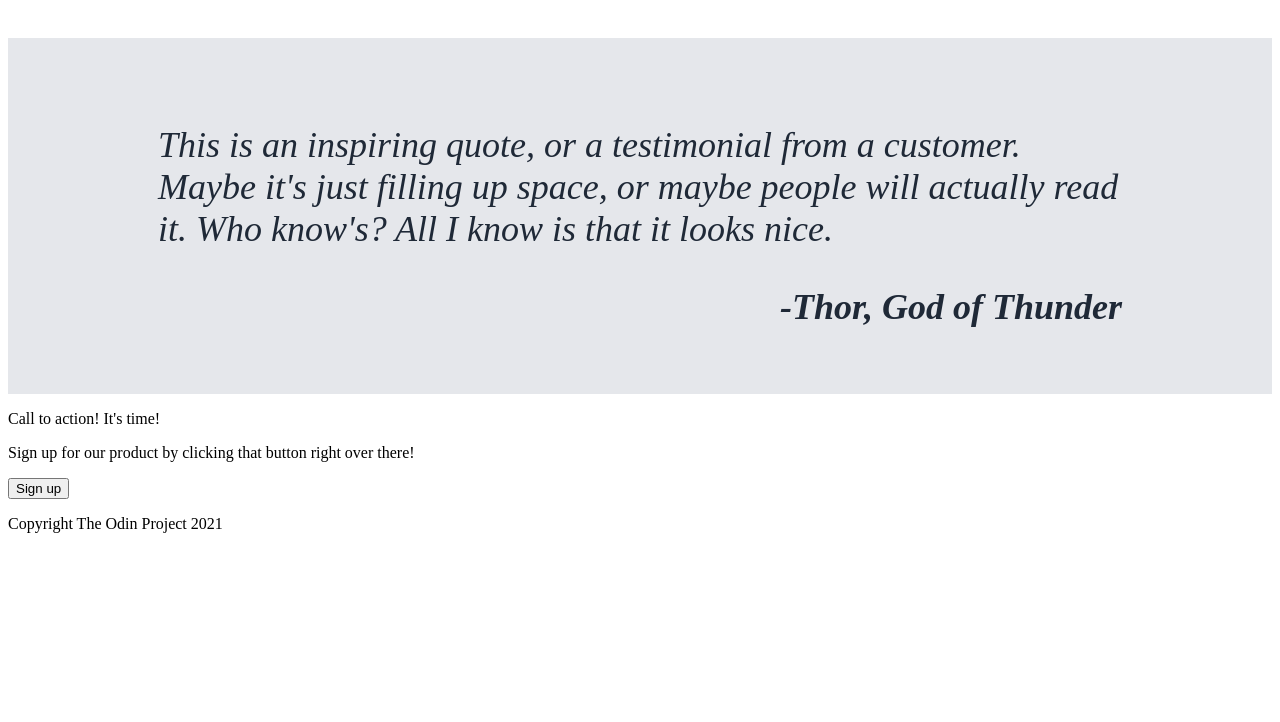
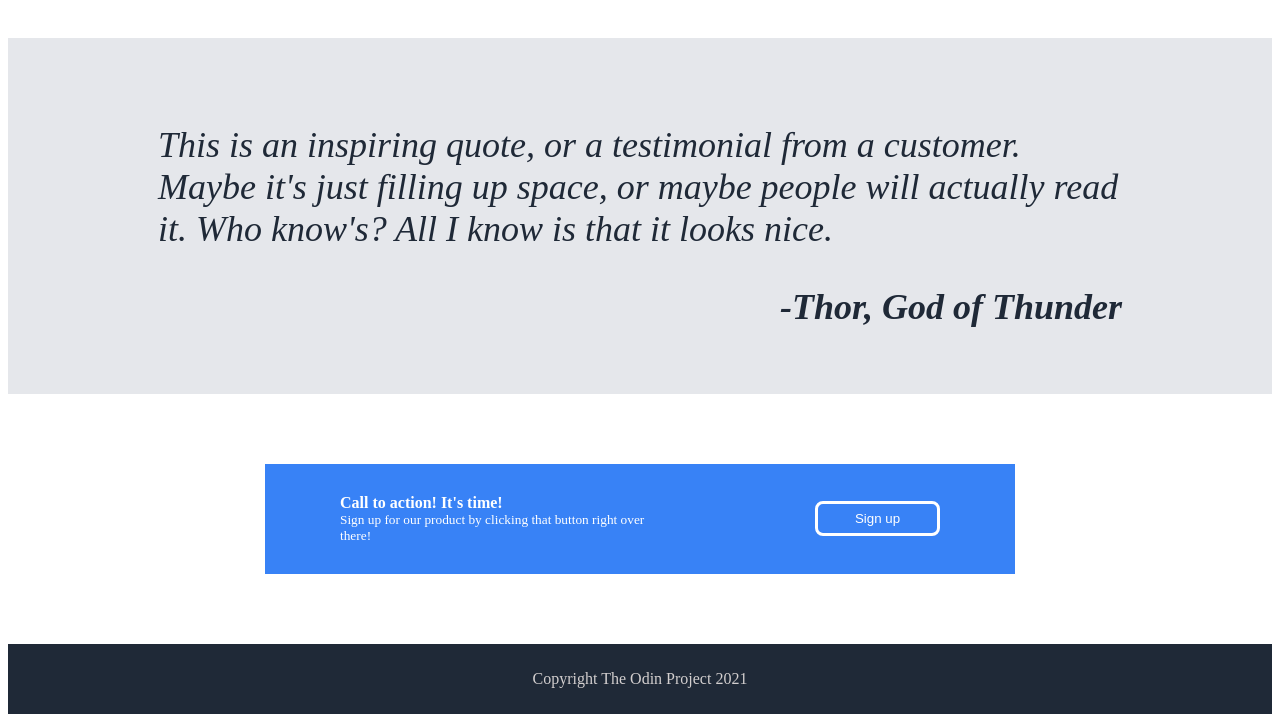
Before and after one commit to aklesitz/Odin-project-landing-page, a plain HTML site: page index.html in a window 1280 px wide. Shown: the part 646-1368 px from the top of the page. Before the commit the page ends 1195 px from the top, so only its background shows below. Drawn offline with Linux system fonts and the light colour scheme.

Commit message:
finished structure and styling
styled bottom button section
styled footer
ready for content

```diff
--- a/index.html
+++ b/index.html
@@ -55,10 +55,15 @@
   </div>
 
   <div class="button-container">
-    <p>Call to action! It's time!</p>
-    <p>Sign up for our product by clicking that button right over there!</p>
-    <button class="bottom-button" type="button">Sign up</button>
+    <div class="text">
+      <p class="top-text">Call to action! It's time!</p>
+      <p class="bottom-text">Sign up for our product by clicking that button right over there!</p>
+    </div>
+    <div class="button-positioning">
+      <button class="bottom-button" type="button">Sign up</button>
+    </div>
   </div>
+
   <footer>
     <p>Copyright The Odin Project 2021</p>
   </footer>
--- a/styles.css
+++ b/styles.css
@@ -106,3 +106,48 @@ h3 {
   text-align: right;
   font-weight: bold;
 }
+
+.button-container {
+  background-color: #3882F6;
+  color: white;
+  display: flex;
+  padding: 30px 75px;
+  align-items: center;
+  width: 600px;
+  margin: 70px auto;
+}
+
+.top-text {
+  font-weight: 900;
+  margin: 0px 0px;
+}
+
+.bottom-text {
+  margin: 0px 0px;
+  font-size: smaller;
+}
+
+.bottom-button {
+  color: white;
+  background-color: #3882F6;
+  border: solid;
+  width: 125px;
+  height: 35px;
+  border-radius: 8px;
+}
+
+.button-positioning {
+  display: flex;
+  flex-basis: 50%;
+  justify-content: flex-end;
+  align-items: center;
+}
+
+footer {
+  background-color: #1f2937;
+  color: rgb(211, 207, 207);
+  display: flex;
+  justify-content: center;
+  align-items: center;
+  height: 70px;
+}
```
